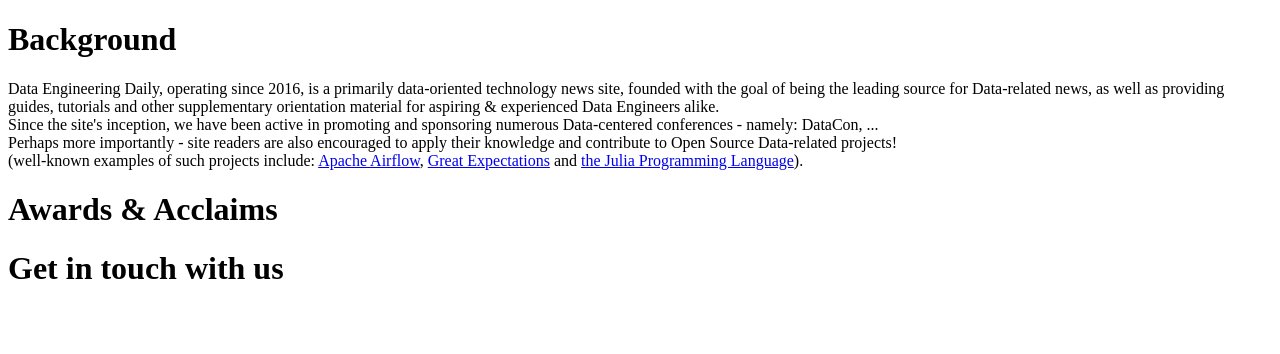
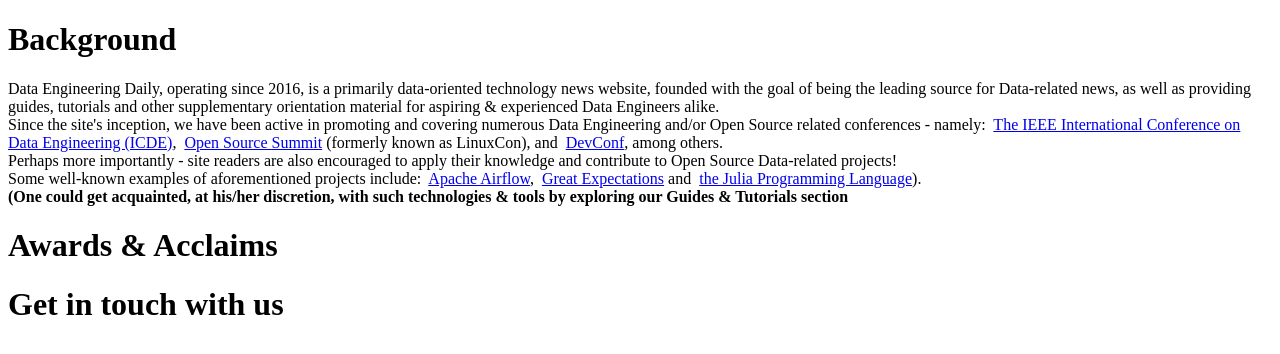
Before and after one commit to hadarsharon/DataEngineeringDaily, a plain HTML site: page about.html in a window 1280 px wide. Drawn offline with Linux system fonts and the light colour scheme.

Commit message:
added some stuff

```diff
--- a/about.html
+++ b/about.html
@@ -7,20 +7,25 @@
 <body>
 <h1>Background</h1>
 <p>
-    Data Engineering Daily, operating since 2016, is a primarily data-oriented technology news site, founded with the goal
+    Data Engineering Daily, operating since 2016, is a primarily data-oriented technology news website, founded with the goal
     of being the leading source for Data-related news, as well as providing guides, tutorials and other supplementary
     orientation material for aspiring & experienced Data Engineers alike.
     <br>
-    Since the site's inception, we have been active in promoting and sponsoring numerous Data-centered conferences -
-    namely: DataCon, ...
+    Since the site's inception, we have been active in promoting and covering numerous Data Engineering and/or Open Source related conferences -
+    namely:&nbsp;
+    <a href="http://ieee-icde.org/">The IEEE International Conference on Data Engineering (ICDE)</a>,&nbsp;
+    <a href="https://events.linuxfoundation.org/open-source-summit-europe/">Open Source Summit</a> (formerly known as LinuxCon), and&nbsp;
+    <a href="https://www.devconf.info/">DevConf</a>, among others.
     <br>
     Perhaps more importantly - site readers are also encouraged to apply their knowledge and contribute to Open Source
-    Data-related projects!
+    Data-related projects!&nbsp;
     <br>
-    (well-known examples of such projects include:
-    <a href="https://airflow.apache.org/">Apache Airflow</a>,
-    <a href="https://greatexpectations.io/">Great Expectations</a> and
+    Some well-known examples of aforementioned projects include:&nbsp;
+    <a href="https://airflow.apache.org/">Apache Airflow</a>,&nbsp;
+    <a href="https://greatexpectations.io/">Great Expectations</a> and&nbsp;
     <a href="https://julialang.org/">the Julia Programming Language</a>).
+    <br>
+    <strong>(One could get acquainted, at his/her discretion, with such technologies & tools by exploring our Guides & Tutorials section</strong>
 </p>
 <h1>Awards & Acclaims</h1>
 <h1>Get in touch with us</h1>
```
Also changed, not shown: css/main.css (+11 -0 lines), index.html (+22 -16 lines), favicon.ico, img/logo.png (added).
